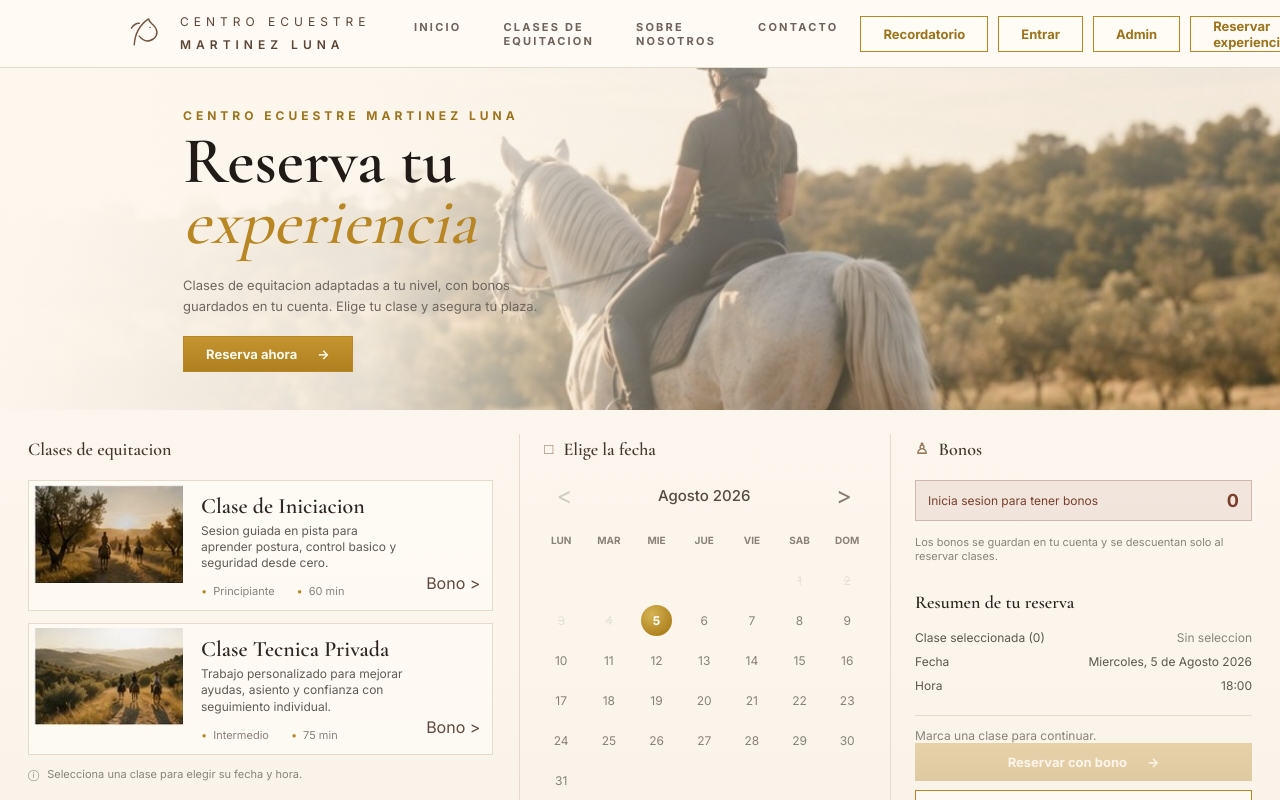
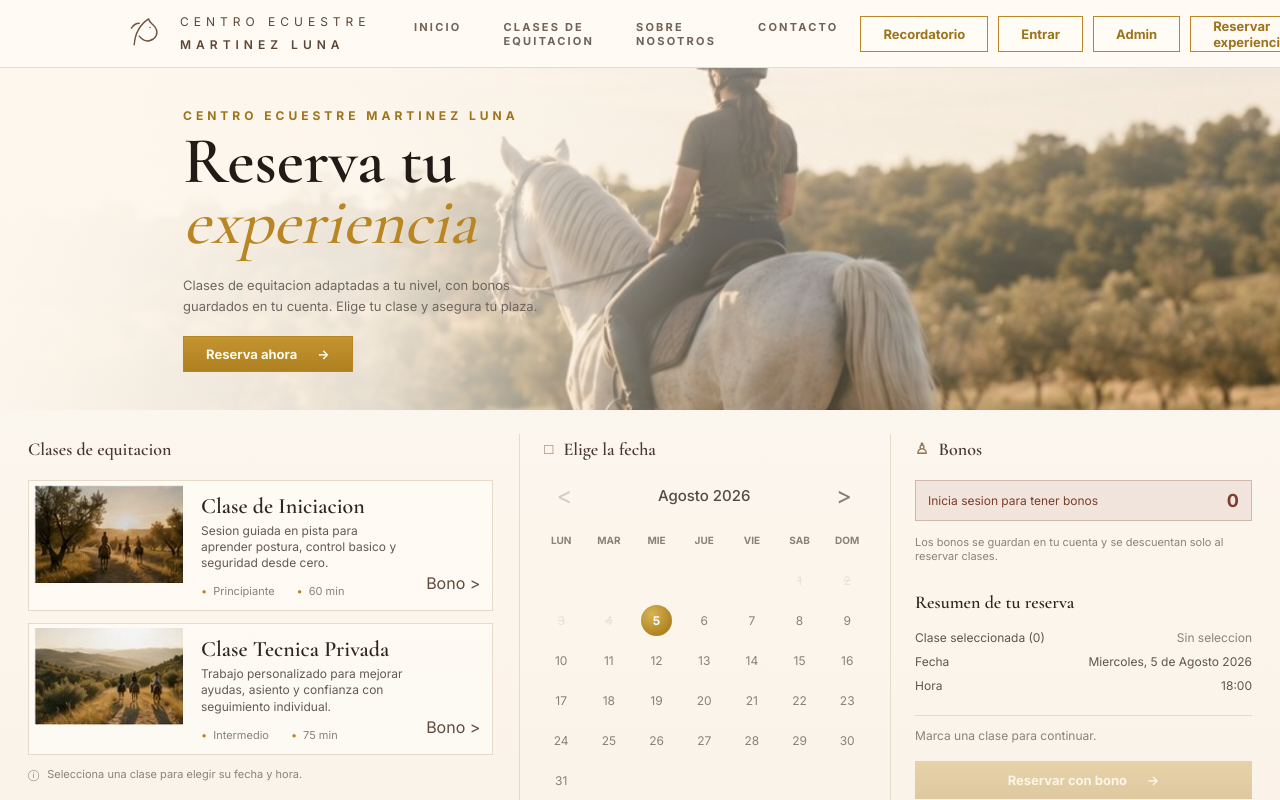
Before and after one commit to JLAC008/formulariocaballosfront, an Angular app: page / in a window 1280 px wide. Shown: the top 800 px of the page. Built offline with nearby package versions, Linux system fonts and the light colour scheme.

Commit message:
Separacion de textos

```diff
--- a/src/app/app.component.css
+++ b/src/app/app.component.css
@@ -620,7 +620,11 @@ dd {
 }
 
 .selection-help {
-  margin: 12px 0 0;
+  margin: 12px 0 2px;
+}
+
+.summary-column > .pay-button {
+  margin-top: 16px;
 }
 
 .total {
```
